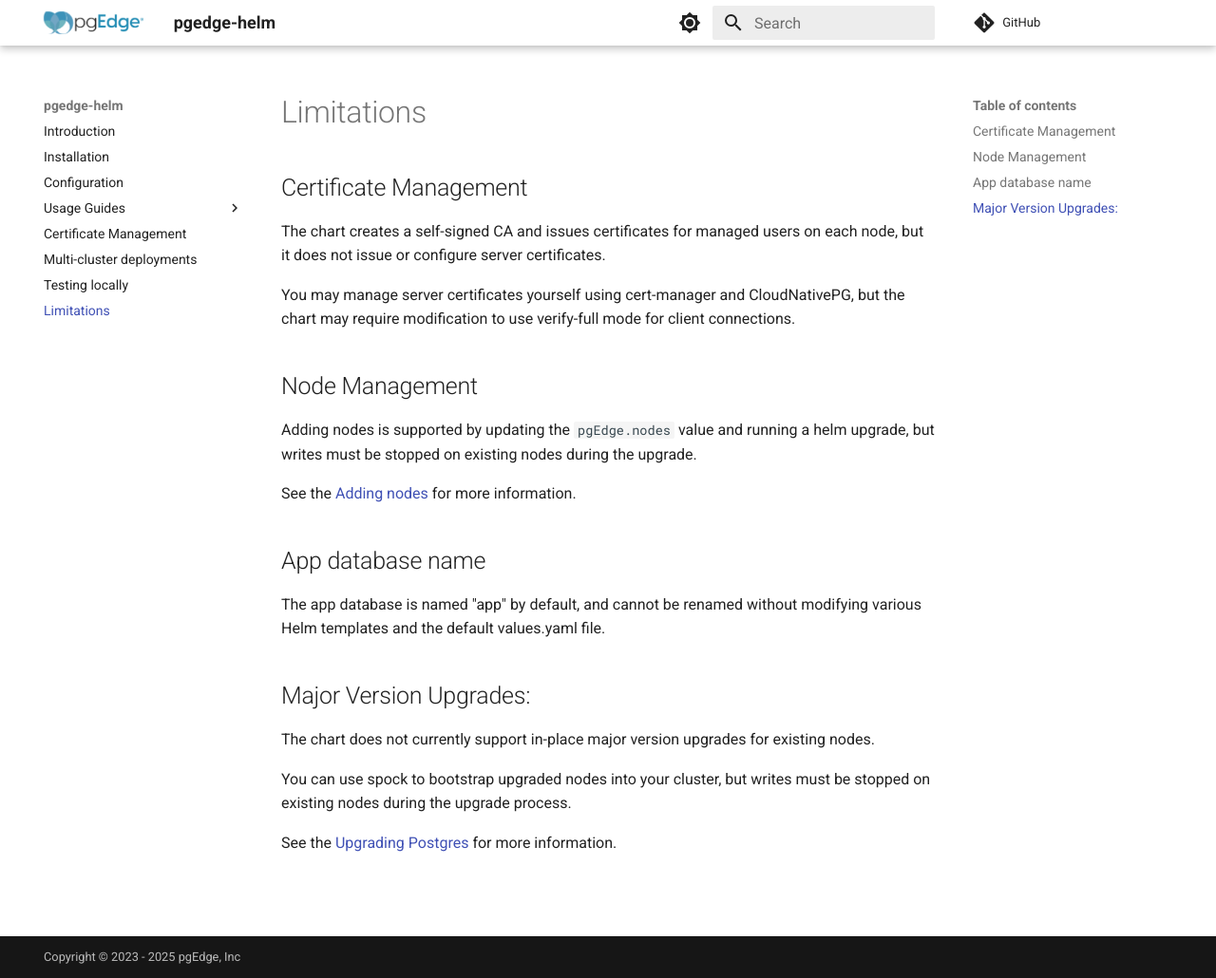
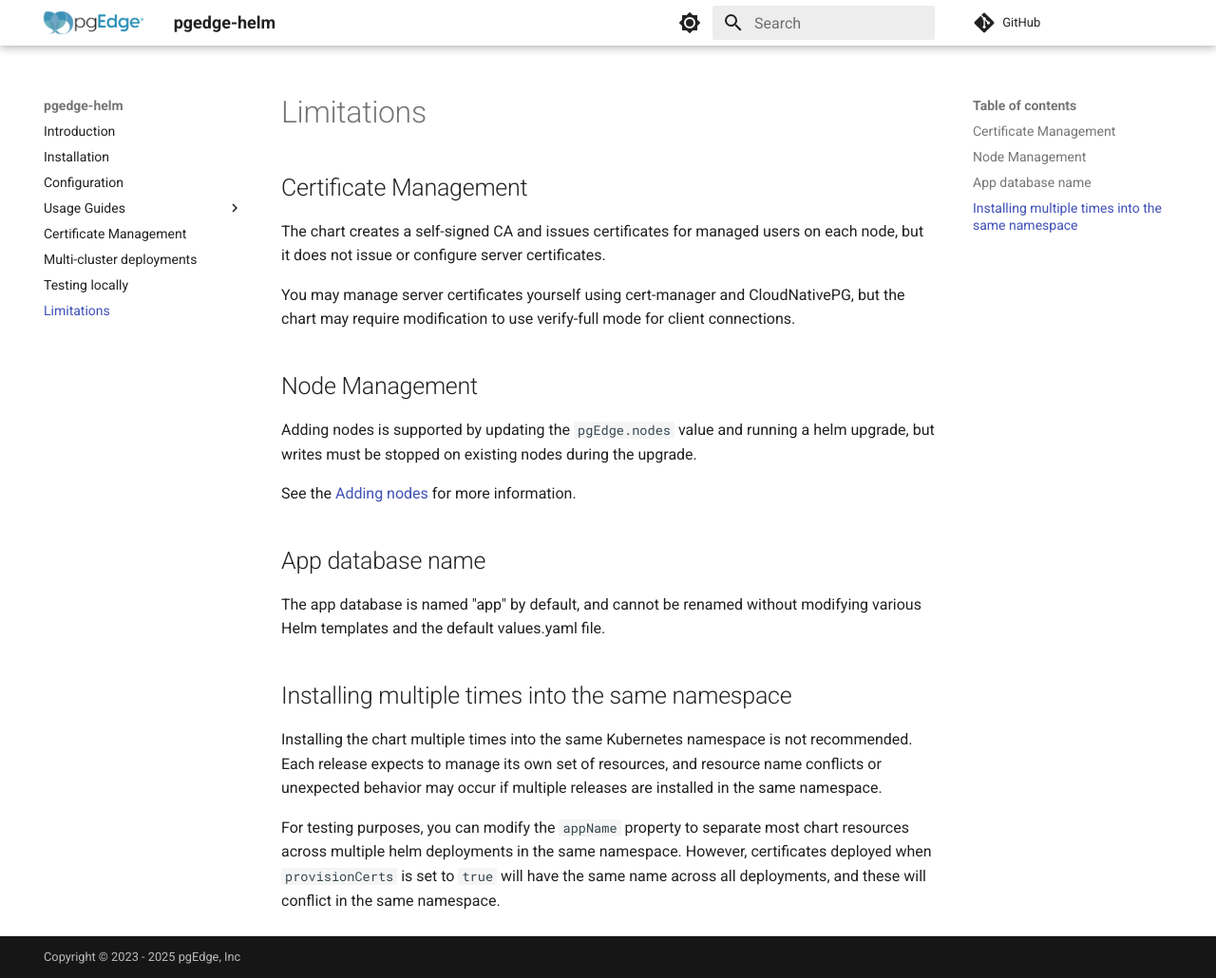
Before and after one commit to pgEdge/pgedge-helm, an MkDocs documentation site: the page built from docs/limitations.md, in a window 1280 px wide and 1030 px high. Shown: the whole window at 95% size. Built offline with MkDocs 1.6.1 and Material for MkDocs 9.7.7, drawn with Linux system fonts in a browser that asks for light colours; comment, search, counter and statistics services are not loaded.

Commit message:
add limitation around namespaces

```diff
--- a/docs/limitations.md
+++ b/docs/limitations.md
@@ -14,10 +14,8 @@
 
 The app database is named "app" by default, and cannot be renamed without modifying various Helm templates and the default values.yaml file.
 
-## Major Version Upgrades:
+## Installing multiple times into the same namespace
 
-The chart does not currently support in-place major version upgrades for existing nodes.
+Installing the chart multiple times into the same Kubernetes namespace is not recommended. Each release expects to manage its own set of resources, and resource name conflicts or unexpected behavior may occur if multiple releases are installed in the same namespace.
 
-You can use spock to bootstrap upgraded nodes into your cluster, but writes must be stopped on existing nodes during the upgrade process.
-
-See the [Upgrading Postgres](usage/postgres_upgrades.md) for more information.
+For testing purposes, you can modify the `appName` property to separate most chart resources across multiple helm deployments in the same namespace. However, certificates deployed when `provisionCerts` is set to `true` will have the same name across all deployments, and these will conflict in the same namespace.
```
